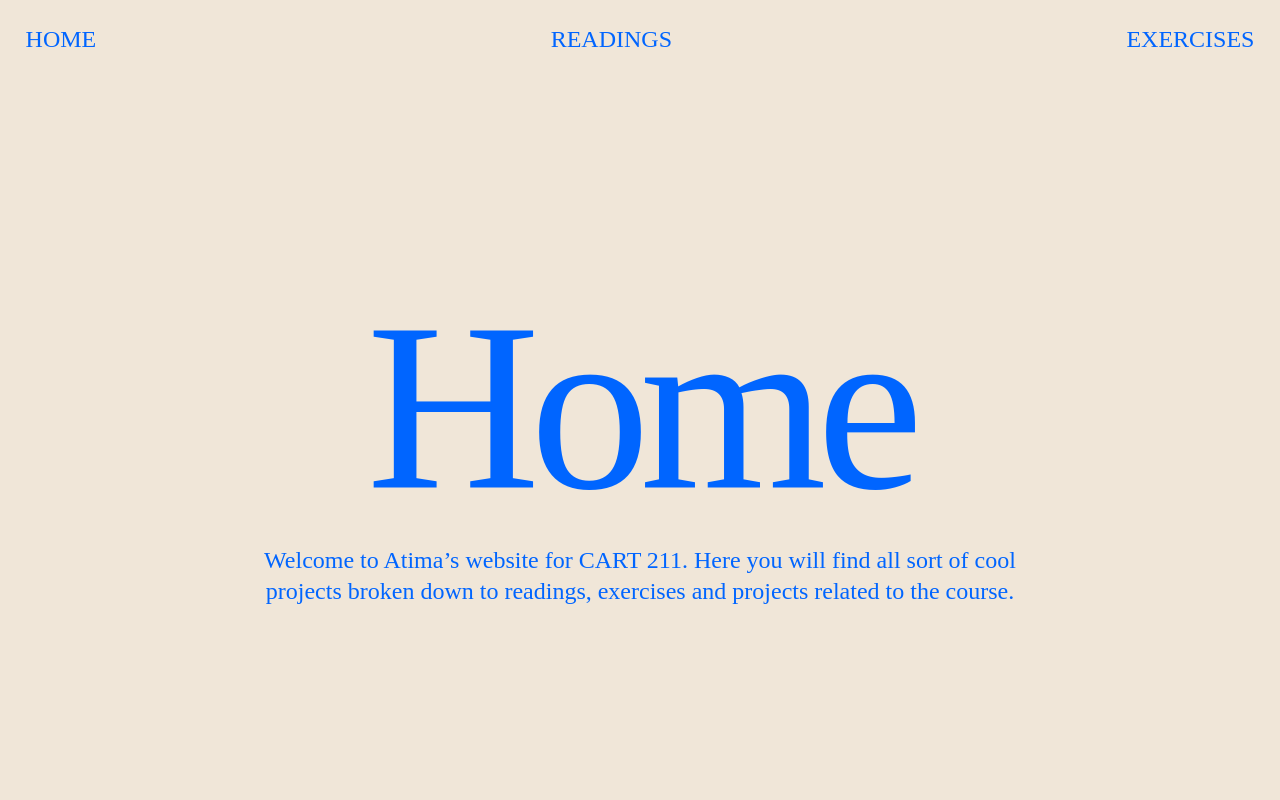
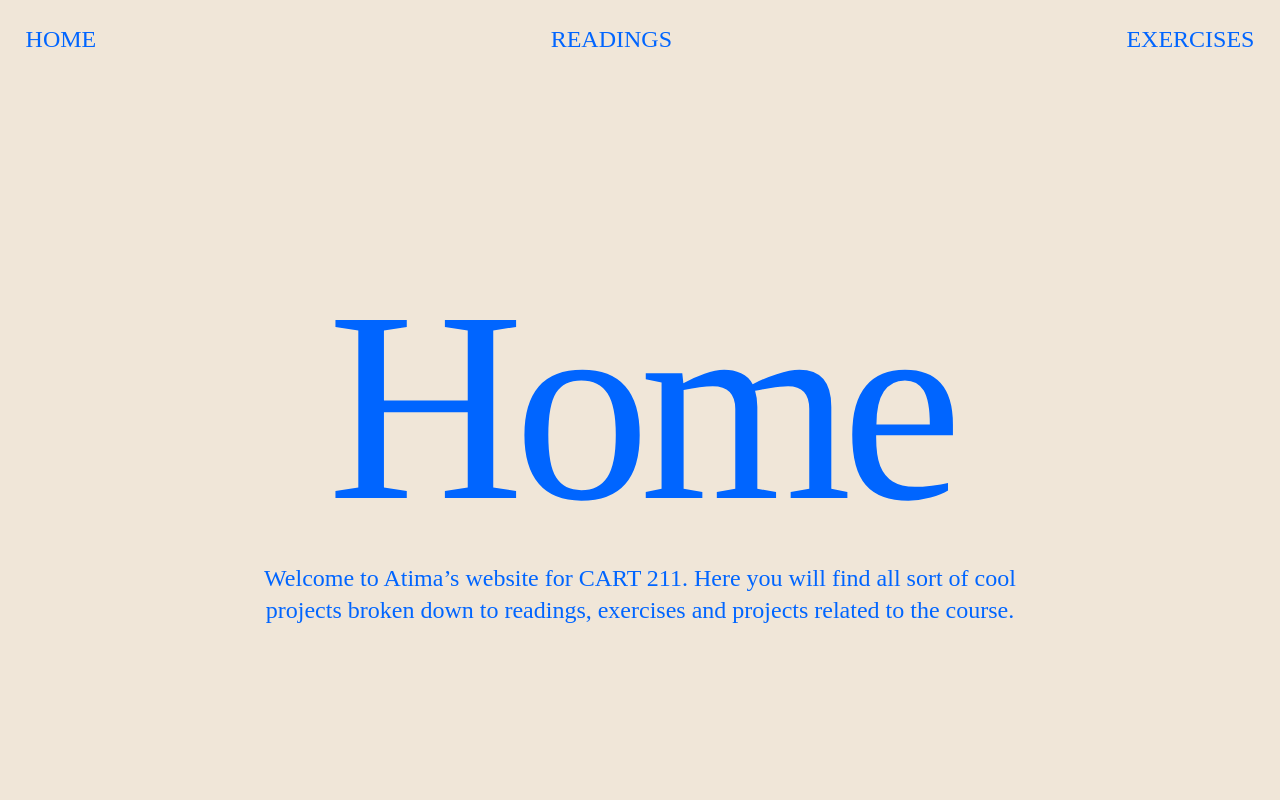
Before and after one commit to atimaaaaa/CART211, a plain HTML site: page Project1_root/index.html in a window 1280 px wide. Shown: the top 800 px of the page. Drawn offline with Linux system fonts and the light colour scheme; a web font is replaced by a local one.

Commit message:
p1: fixed h1

```diff
--- a/Project1_root/css/style.css
+++ b/Project1_root/css/style.css
@@ -72,7 +72,7 @@ h1 {
   font-family: jaf-lapture-display, serif;
   font-weight: 400;
   font-style: normal;
-  font-size: 15em;
+  font-size: 17em;
   letter-spacing: -10px;
   color: #0065FF;
   /* Blue */
```
Also changed, not shown: Project1_root/index.html (+0 -1 lines).
